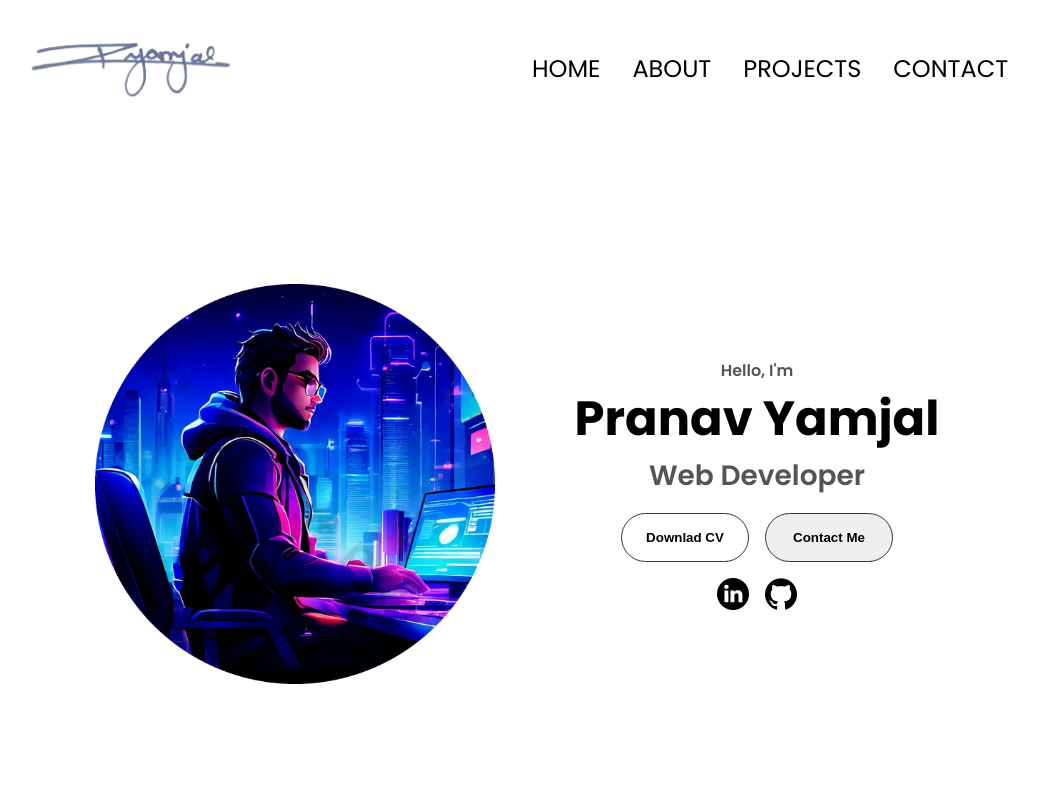
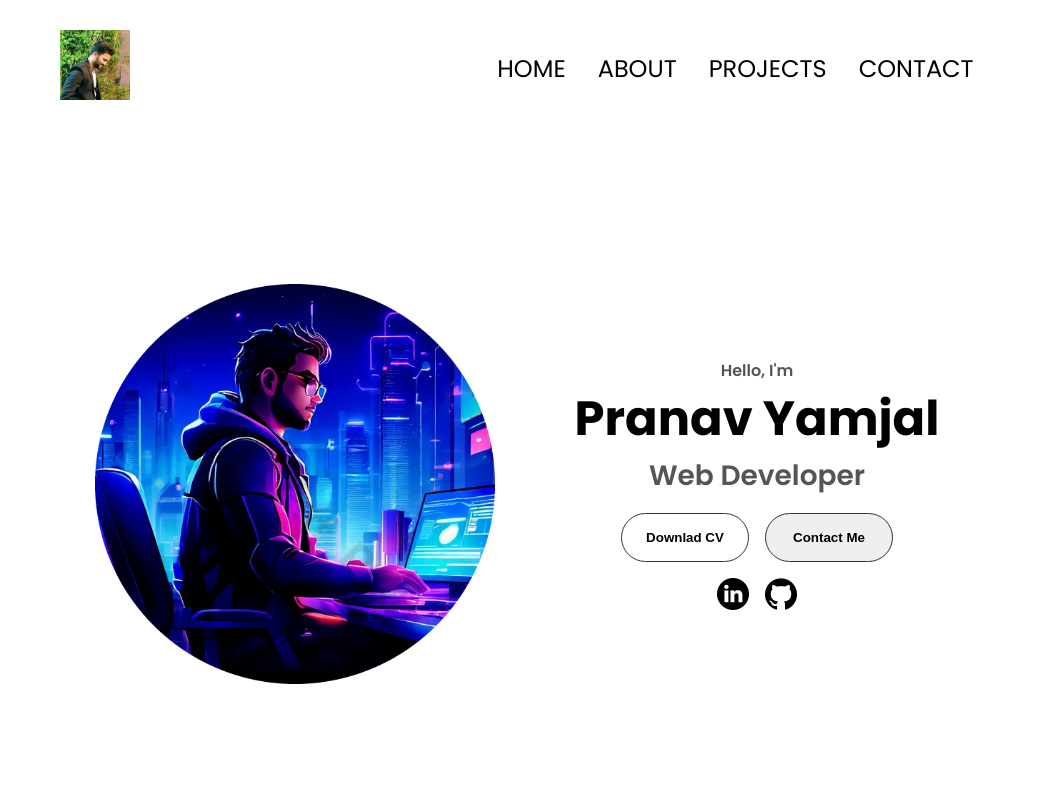
Before and after one commit to pranavyamjal/Portfolio, a plain HTML site: page index.html in a window 1280 px wide. Shown: the top 800 px of the page, without its empty margins (123-1162 px from the left). Drawn offline with Linux system fonts and the light colour scheme.

Commit message:
Update index.html

```diff
--- a/index.html
+++ b/index.html
@@ -17,7 +17,7 @@
     <nav id="desktop-nav">
 
         <div>
-            <img class="logo" src="logo.png" alt="logo">
+            <img class="logo" src="./assets/logo.jpeg" alt="logo">
         </div>
 
         <div>
```
